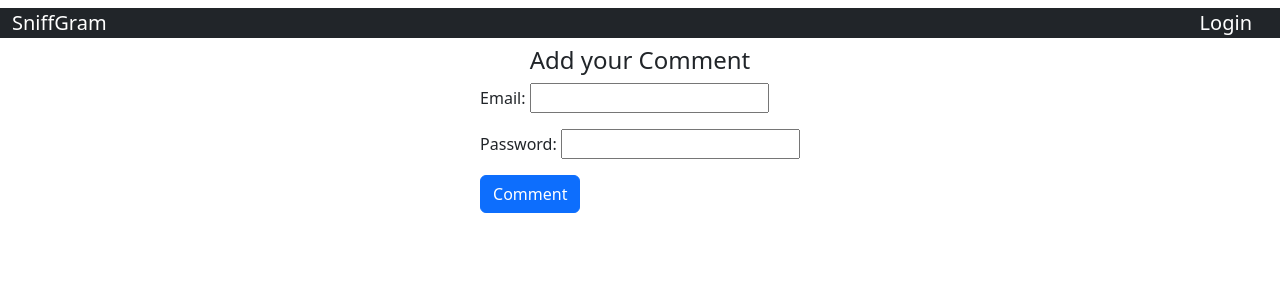
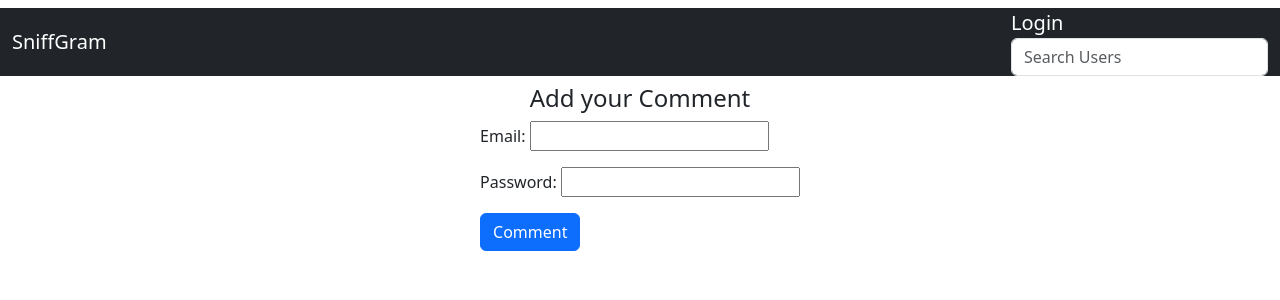
Before and after one commit to Vonmak/instaClone, a Django app: template clone/templates/commentAdd.html in a window 1280 px wide. Shown: the top 300 px of the page. Run offline with Django 4.2, Linux system fonts and the light colour scheme; the template is opened without the code that fills it: values that come from a table or form of the project are taken from there, others are empty; parts of the project's set-up code (start-up, migrations or seed data) failed here and were passed over; some libraries are stand-ins or nearby versions.

Commit message:
added the search form to the navbar.

```diff
--- a/clone/templates/navbar.html
+++ b/clone/templates/navbar.html
@@ -13,6 +13,21 @@
       {% else %}
       <a class="navbar-brand text-white" href="/login">Login</a>
       {% endif %}
+      <div class="nav-search">
+        <form
+          class="form-inline my-2 my-lg-0"
+          role="search"
+          action="{% url 'search' %}"
+        >
+          <input
+            class="form-control my-2 my-sm-0 search-input"
+            name="username"
+            type="search"
+            placeholder="Search Users"
+            aria-label="Search"
+          />
+        </form>
+      </div>
     </div>
   </div>
 </nav>
```
